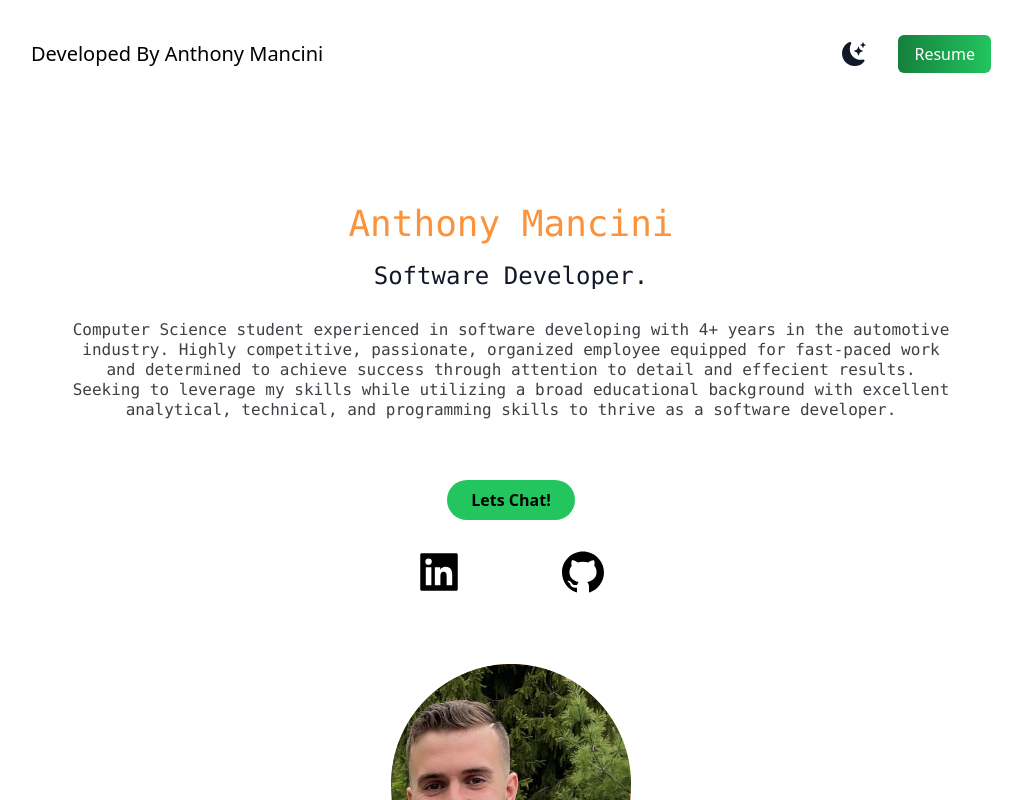
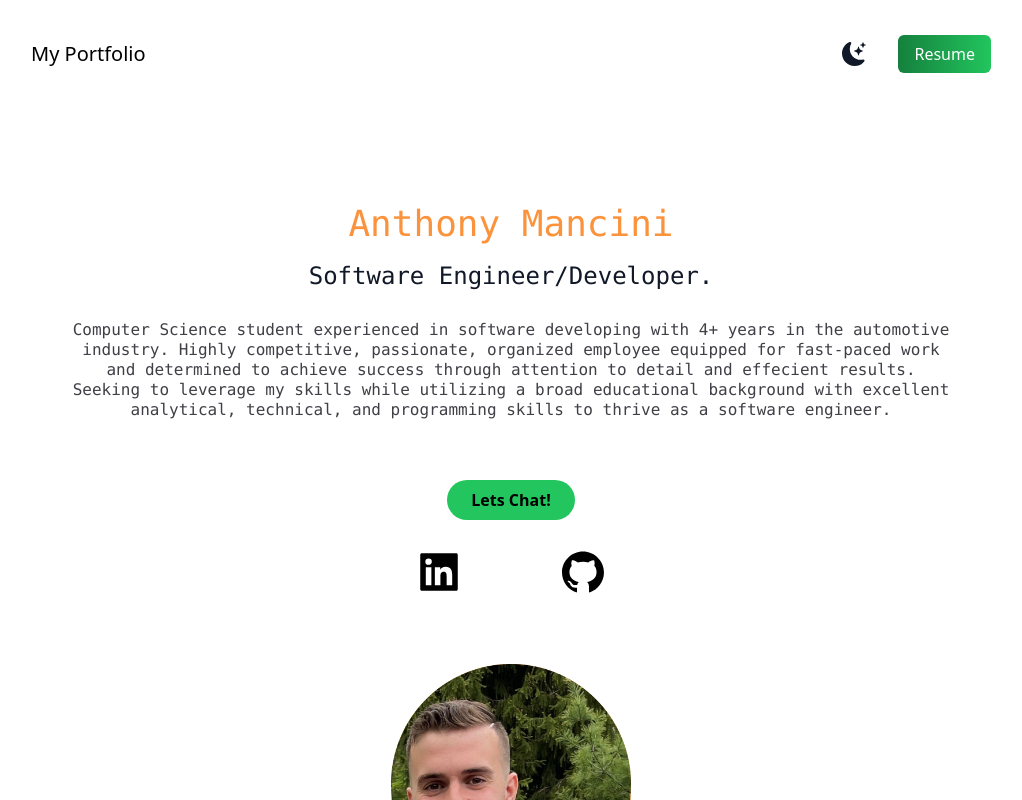
Before and after one commit to anth-mancini/myportfolio, a Next.js app: page / in a window 1280 px wide. Shown: the top 800 px of the page, without its empty margins (129-1151 px from the left). Built offline with nearby package versions, Linux system fonts and the light colour scheme.

Commit message:
May Update 2023

```diff
--- a/pages/index.js
+++ b/pages/index.js
@@ -49,12 +49,12 @@ export default function Home() {
             <br></br>
             <font size="+2"> Web: </font>
             <br></br>
-            <font size="+1"> HTML, CSS, Bootstrap, ReactJs, Tailwind, JavaScript </font>
+            <font size="+1"> HTML, CSS, Bootstrap, ReactJs, JavaScript </font>
             <br></br>
             <br></br>
             <font size="+2"> Technologies: </font>
             <br></br>
-            <font size="+1"> Git, Linux </font>
+            <font size="+1"> Git, Linux, Angular Boostrap, NodeJs, MongoDB, Hadoop </font>
             </font>
     },
     {
@@ -80,22 +80,22 @@ export default function Home() {
       <main className="bg-white px-10 md:px-20 lg:px-40 h-full w-full dark:bg-gray-900">
         <section className="min-h-screen dark:bg-gray-900">
           <nav className="py-10 mb-12 flex justify-between dark: text-white dark:bg-gray-900">
-            <h1 className="text-xl font-extralight  text-black dark:text-white">Developed By Anthony Mancini</h1>
+            <h1 className="text-xl font-extralight  text-black dark:text-white">My Portfolio</h1>
             <ul className="flex items-center">
               <li><BsFillMoonStarsFill onClick={() => setDarkMode(!darkMode)} className="cursor-pointer text-2xl fill-gray-900 dark:fill-white"/></li>
-              <li><a className="bg-gradient-to-r from-green-700 to-green-500  text-white px-4 py-2 rounded-md ml-8"href="./ManciniResume.pdf">Resume</a></li>
+              <li><a className="bg-gradient-to-r from-green-700 to-green-500  text-white px-4 py-2 rounded-md ml-8"href="./Resume23.pdf">Resume</a></li>
             </ul>
           </nav>
           <div className='text-center p-10 font-mono'>
             <h2 className='text-4xl py-2 text-orange-400 font-medium '>Anthony Mancini</h2>
-            <h3 className='text-2xl py-2 text-gray-900 dark:text-yellow-100'>Software Developer.</h3>
+            <h3 className='text-2xl py-2 text-gray-900 dark:text-yellow-100'>Software Engineer/Developer.</h3>
             <p className='text-md py-5 leading-5 text-zinc-700 dark:text-gray-400 '>Computer Science student experienced in software developing with 4+ years in the automotive industry. Highly competitive, passionate, organized employee equipped
               for fast-paced work and determined to achieve success through attention to detail and effecient results. Seeking to leverage my skills while utilizing a broad educational background
-              with excellent analytical, technical, and programming skills to thrive as a software developer. </p>
+              with excellent analytical, technical, and programming skills to thrive as a software engineer. </p>
           </div>
           <div className='flex justify-center'>
             <a href="mailto: mancini5@uwindsor.ca">
-            <button class=" bg-green-500 hover:bg-green-600 text-black  flex-row font-bold py-2 px-6 rounded-full">
+            <button class=" bg-green-500 hover:bg-green-600 text-black flex-row font-bold py-2 px-6 rounded-full">
               Lets Chat!
             </button>
             </a>
@@ -129,7 +129,7 @@ export default function Home() {
     </span>
     <ul class="flex flex-wrap items-center mt-3 text-sm text-gray-500 dark:text-gray-400 sm:mt-0">
         <li>
-            <a href="#" class="mr-4 hover:underline md:mr-6 ">Resume</a>
+            <a href="./Resume23.pdf" class="mr-4 hover:underline md:mr-6 ">Resume</a>
         </li>
         <li>
             <a href="https://www.linkedin.com/in/anthony-mancini-b366701b5/" class="mr-4 hover:underline md:mr-6">LinkedIn</a>
```
Also changed, not shown: 2 other files (tests, documents, lock files or other folders).
